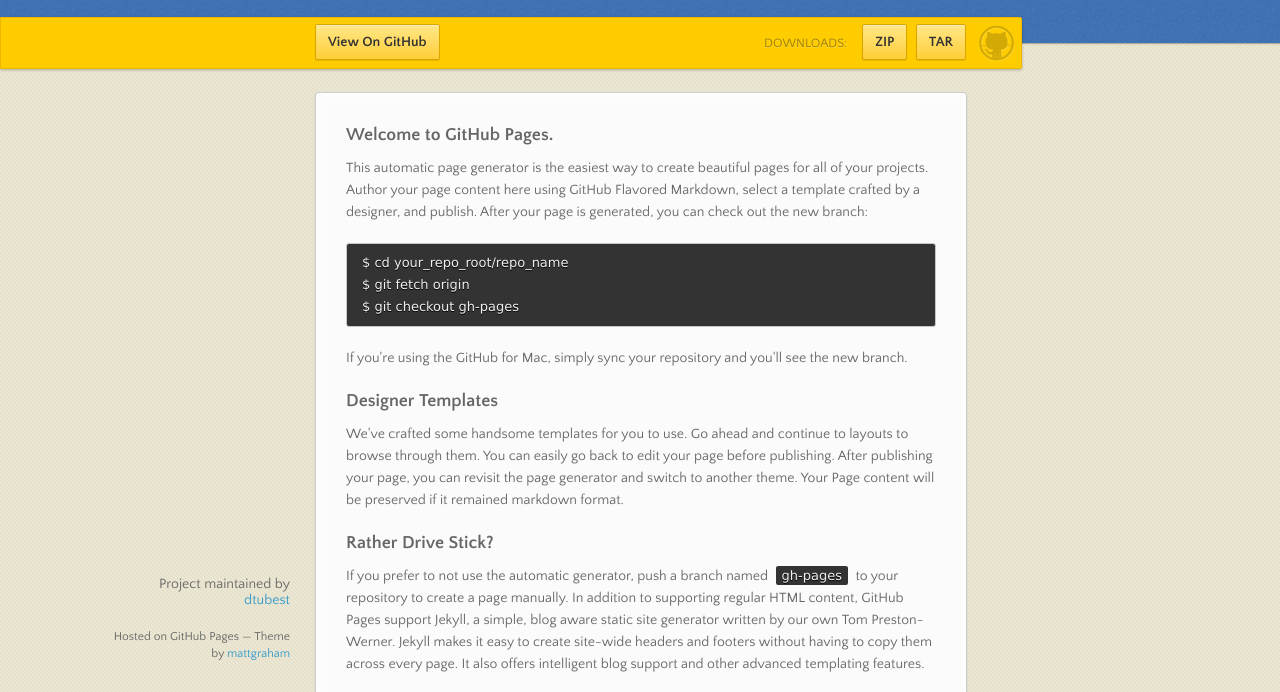
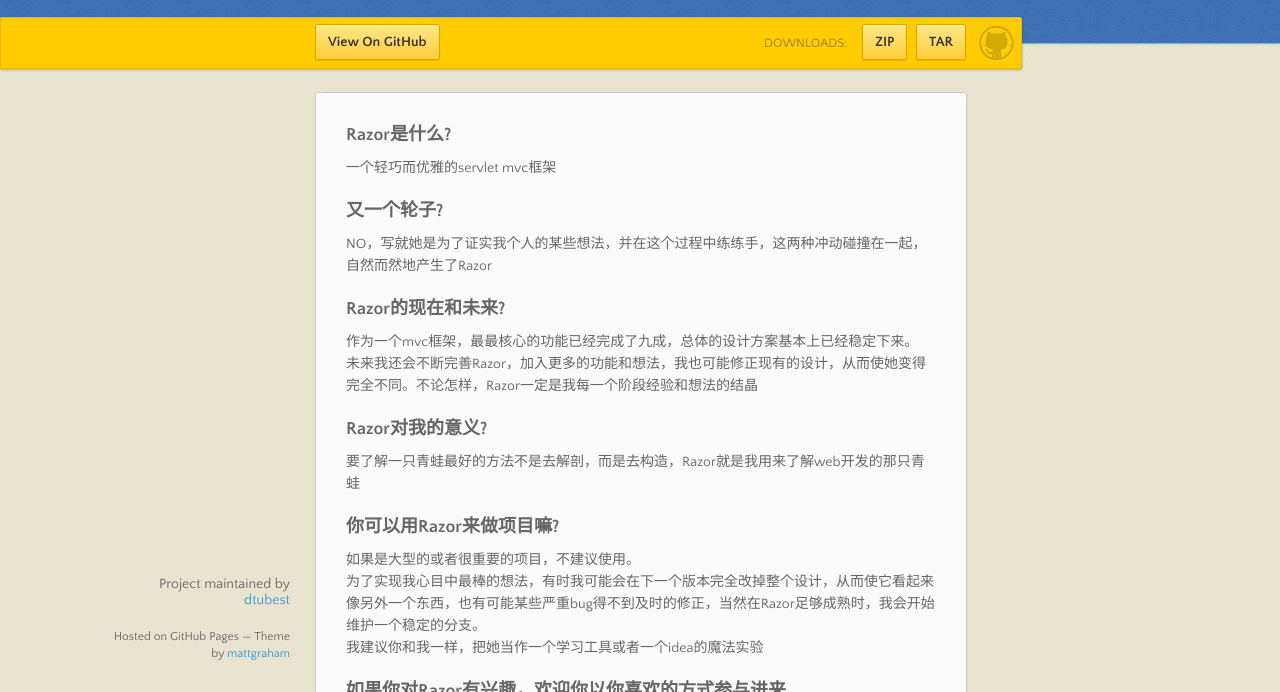
Before and after one commit to dtubest/Razor, a plain HTML site: page index.html in a window 1280 px wide. Shown: the part 98-790 px from the top of the page. Drawn offline with nearby package versions, Linux system fonts and the light colour scheme.

Commit message:
修改了readme

```diff
--- a/index.html
+++ b/index.html
@@ -18,6 +18,7 @@
 
 <header>
     <h1>Razor</h1>
+
     <p>轻巧而优雅的servlet mvc框架</p>
 </header>
 
@@ -25,6 +26,7 @@
     <span id="logo"></span>
 
     <a href="https://github.com/dtubest/Razor" class="button fork"><strong>View On GitHub</strong></a>
+
     <div class="downloads">
         <span>Downloads:</span>
         <ul>
@@ -32,46 +34,62 @@
             <li><a href="https://github.com/dtubest/Razor/tarball/master" class="button">TAR</a></li>
         </ul>
     </div>
-      </div><!-- end banner -->
+</div>
+<!-- end banner -->
 
 <div class="wrapper">
     <nav>
         <ul></ul>
     </nav>
     <section>
-        <h3>Welcome to GitHub Pages.</h3>
+        <h3>Razor是什么?</h3>
 
-<p>This automatic page generator is the easiest way to create beautiful pages for all of your projects. Author your page content here using GitHub Flavored Markdown, select a template crafted by a designer, and publish. After your page is generated, you can check out the new branch:</p>
+        <p>一个轻巧而优雅的servlet mvc框架</p>
 
-<pre><code>$ cd your_repo_root/repo_name
-$ git fetch origin
-$ git checkout gh-pages
-</code></pre>
+        <!--<pre><code>$ cd your_repo_root/repo_name-->
+        <!--$ git fetch origin-->
+        <!--$ git checkout gh-pages-->
+        <!--</code></pre>-->
 
-<p>If you're using the GitHub for Mac, simply sync your repository and you'll see the new branch.</p>
+        <!--<p>If you're using the GitHub for Mac, simply sync your repository and you'll see the new branch.</p>-->
 
-<h3>Designer Templates</h3>
+        <h3>又一个轮子?</h3>
 
-<p>We've crafted some handsome templates for you to use. Go ahead and continue to layouts to browse through them. You can easily go back to edit your page before publishing. After publishing your page, you can revisit the page generator and switch to another theme. Your Page content will be preserved if it remained markdown format.</p>
+        <p>NO，写就她是为了证实我个人的某些想法，并在这个过程中练练手，这两种冲动碰撞在一起，自然而然地产生了Razor</p>
 
-<h3>Rather Drive Stick?</h3>
+        <h3>Razor的现在和未来?</h3>
 
-<p>If you prefer to not use the automatic generator, push a branch named <code>gh-pages</code> to your repository to create a page manually. In addition to supporting regular HTML content, GitHub Pages support Jekyll, a simple, blog aware static site generator written by our own Tom Preston-Werner. Jekyll makes it easy to create site-wide headers and footers without having to copy them across every page. It also offers intelligent blog support and other advanced templating features.</p>
+        <p>作为一个mvc框架，最最核心的功能已经完成了九成，总体的设计方案基本上已经稳定下来。<br/>
+            未来我还会不断完善Razor，加入更多的功能和想法，我也可能修正现有的设计，从而使她变得完全不同。不论怎样，Razor一定是我每一个阶段经验和想法的结晶</p>
 
-<h3>Authors and Contributors</h3>
+        <h3>Razor对我的意义?</h3>
 
-<p>You can <a href="https://github.com/blog/821" class="user-mention">@mention</a> a GitHub username to generate a link to their profile. The resulting <code>&lt;a&gt;</code> element will link to the contributor's GitHub Profile. For example: In 2007, Chris Wanstrath (<a href="https://github.com/defunkt" class="user-mention">@defunkt</a>), PJ Hyett (<a href="https://github.com/pjhyett" class="user-mention">@pjhyett</a>), and Tom Preston-Werner (<a href="https://github.com/mojombo" class="user-mention">@mojombo</a>) founded GitHub.</p>
+        <p>要了解一只青蛙最好的方法不是去解剖，而是去构造，Razor就是我用来了解web开发的那只青蛙</p>
 
-<h3>Support or Contact</h3>
+        <h3>你可以用Razor来做项目嘛?</h3>
 
-<p>Having trouble with Pages? Check out the documentation at <a href="http://help.github.com/pages">http://help.github.com/pages</a> or contact <a href="mailto:support@github.com">support@github.com</a> and we’ll help you sort it out.</p>
+        <p>如果是大型的或者很重要的项目，不建议使用。<br/>为了实现我心目中最棒的想法，有时我可能会在下一个版本完全改掉整个设计，从而使它看起来像另外一个东西，也有可能某些严重bug得不到及时的修正，当然在Razor足够成熟时，我会开始维护一个稳定的分支。
+            <br/>我建议你和我一样，把她当作一个学习工具或者一个idea的魔法实验</p>
+
+        <h3>如果你对Razor有兴趣，欢迎你以你喜欢的方式参与进来</h3>
+
+        <p>最起码，留下你的微博或者email，我会维护一个使用者的列表，方便大家一起交流</p>
+
+        <h4>联系作者</h4>
+
+        <p>关于Razor，如果有任何问题或者想法，你可以在github上提出来，也可以通过 <a href="http://weibo.com/dtubest">@DT_Ubest</a>来联系我</p>
     </section>
     <footer>
         <p>Project maintained by <a href="https://github.com/dtubest">dtubest</a></p>
-        <p><small>Hosted on GitHub Pages &mdash; Theme by <a href="http://twitter.com/#!/michigangraham">mattgraham</a></small></p>
+
+        <p>
+            <small>Hosted on GitHub Pages &mdash; Theme by <a href="http://twitter.com/#!/michigangraham">mattgraham</a>
+            </small>
+        </p>
     </footer>
 </div>
-    <!--[if !IE]><script>fixScale(document);</script><![endif]-->
+<!--[if !IE]>
+<script>fixScale(document);</script><![endif]-->
 
 </body>
 </html>
```
Lines whose indentation alone changed are shown as unchanged.
